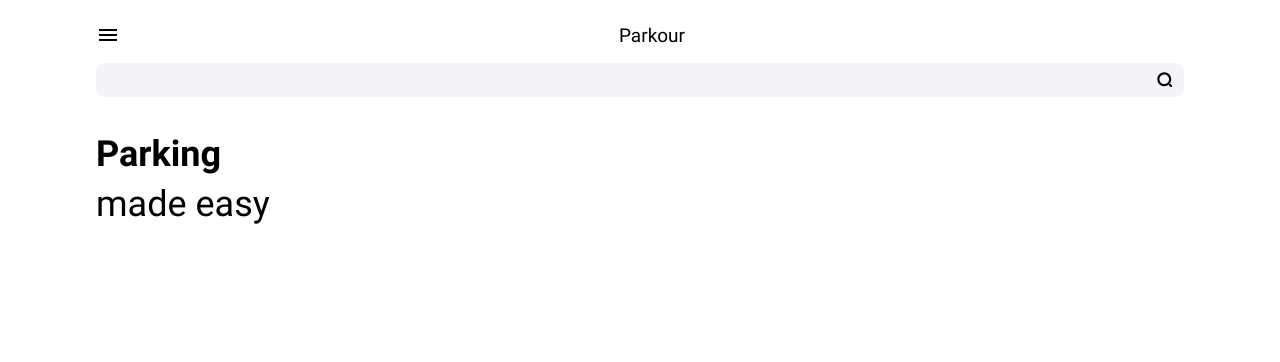
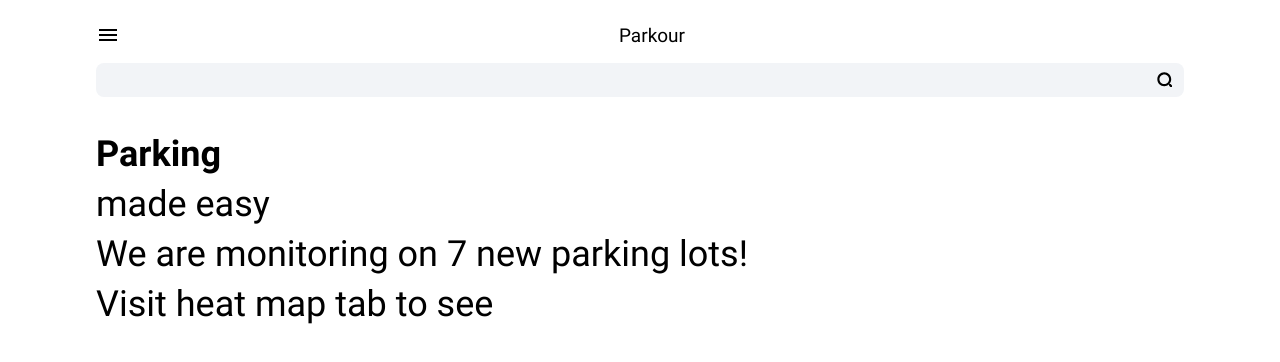
Before and after one commit to prussyuval/parking-ui, a React (Create React App) app: page / in a window 1280 px wide. Shown: the top 362 px of the page. Built offline with nearby package versions, Linux system fonts and the light colour scheme.

Commit message:
Add more messages

```diff
--- a/src/HomePage.js
+++ b/src/HomePage.js
@@ -10,16 +10,13 @@ const HomePage = () => {
                 made easy
             </div>
 
-            <div className="cars">
-                {/*<div>*/}
-                {/*    <img className="home-page__car speed-fast" src={Car} />*/}
-                {/*</div>*/}
-                {/*<div>*/}
-                {/*    <img className="home-page__car speed-medium" src={Car} />*/}
-                {/*</div>*/}
-                {/*<div>*/}
-                {/*    <img className="home-page__car speed-slow" src={Car} />*/}
-                {/*</div>*/}
+            <div className="home-page__messages">
+                <div className="message">
+                    We are monitoring on 7 new parking lots!
+                </div>
+                <div className="message">
+                    Visit heat map tab to see
+                </div>
             </div>
 
         </div>
--- a/src/styles/index.scss
+++ b/src/styles/index.scss
@@ -159,20 +159,9 @@ html {
 
   }
 
-  &__car {
-    height: 36px;
-    margin-top: 15px;
+  &__messages {
+    .message {
 
-    &.speed-fast {
-      animation: slidein 3s linear infinite alternate;
-    }
-
-    &.speed-medium {
-      animation: slidein 6s linear infinite alternate;
-    }
-
-    &.speed-slow {
-      animation: slidein 9s linear infinite alternate;
     }
   }
 
```
